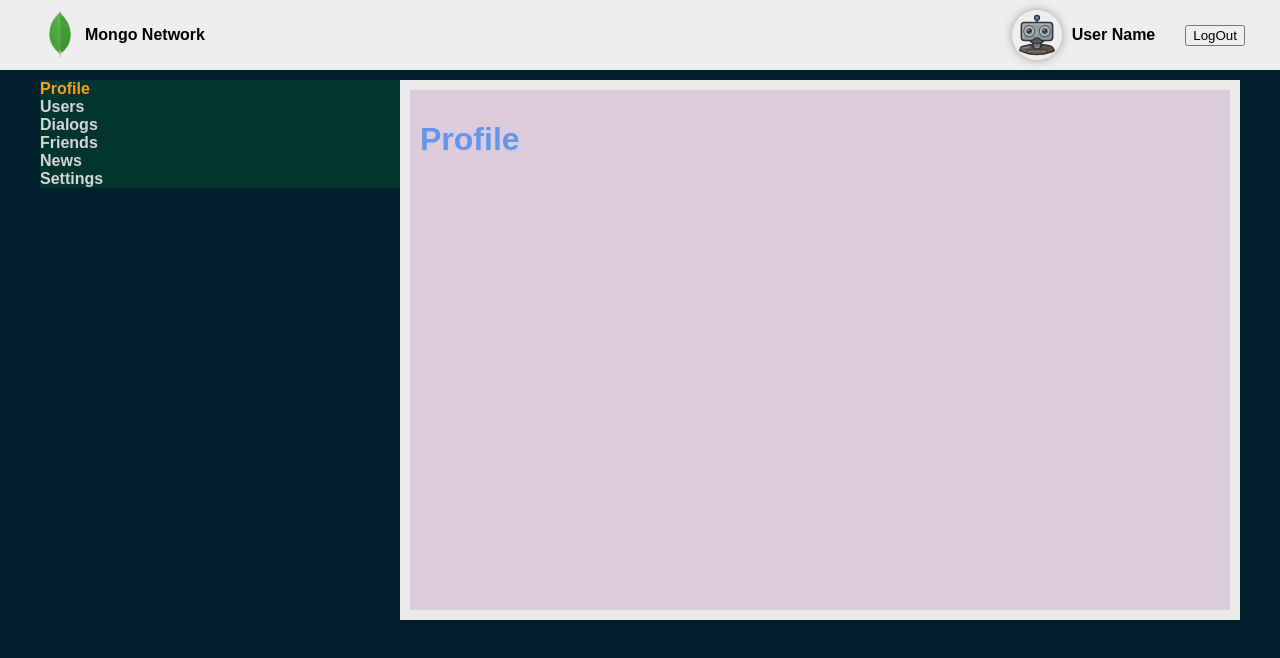
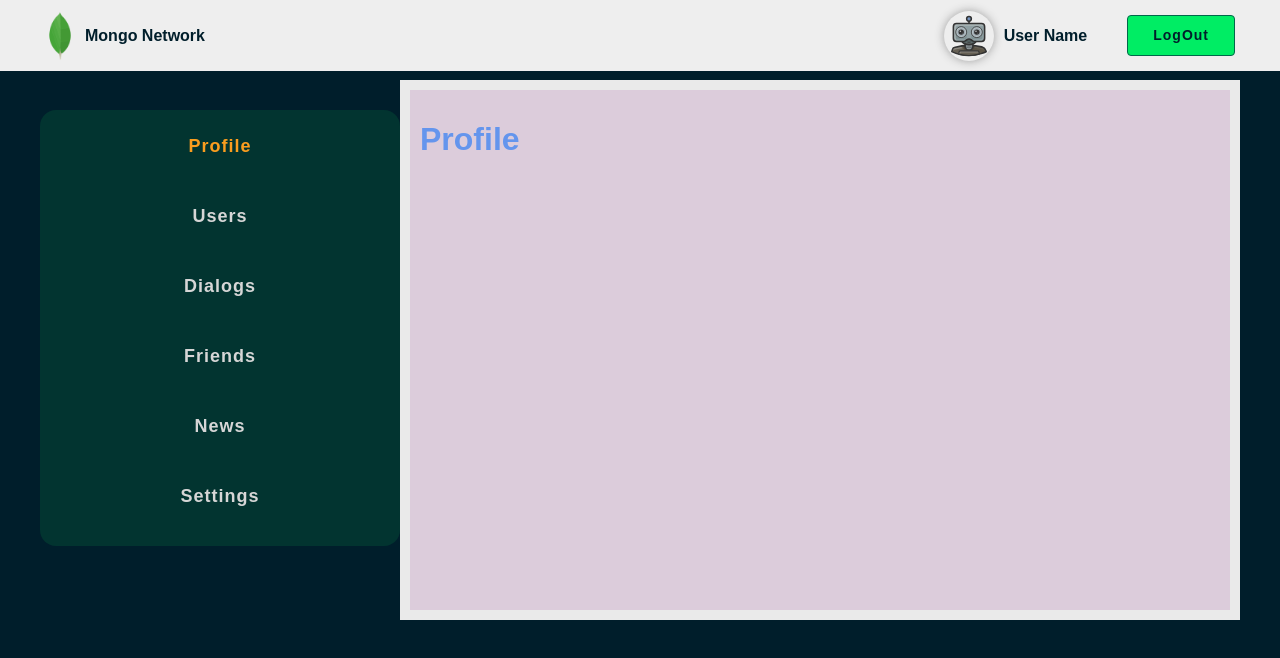
Before and after one commit to i-pavka/SocialNetwork, a React (Create React App) app: page /#/profile in a window 1280 px wide. Shown: the top 658 px of the page. Built offline with nearby package versions, Linux system fonts and the light colour scheme.

Commit message:
added Navbar

```diff
--- a/src/index.scss
+++ b/src/index.scss
@@ -12,6 +12,12 @@ a {
   text-decoration: none;
 }
 
+li, ul {
+  list-style: none;
+  margin: 0;
+  padding: 0;
+}
+
 button {
   cursor: pointer;
 }
@@ -19,11 +25,13 @@ button {
 :root {
   // Color
   --color-heading: #FCFCFC;
+  --color-heading-1: #001e2b;
   --color-paragraph: #D6D6D6;
   --color-border: #383838;
   --color-bg-1: #001E2B;
   --color-bg-2: #023430;
   --color-bg-3: #00684A;
+  --color-bg-4: #00ed64;
   --color-surface-1: #3a4750;
   --color-surface-2: #f6c90e;
   --color-surface-3: #eeeeee;
--- a/src/sc1-main/m1-ui/Main/Main.module.scss
+++ b/src/sc1-main/m1-ui/Main/Main.module.scss
@@ -7,4 +7,5 @@
 
 .mainBlock {
   background-color: var(--color-bg-3);
+  border-radius: 16px;
 }
--- a/src/sc1-main/m1-ui/Main/Main.tsx
+++ b/src/sc1-main/m1-ui/Main/Main.tsx
@@ -9,7 +9,9 @@ export const Main = () => {
     <>
       <Header/>
       <div className={s.mainContainer}>
-        <Navbar/>
+        <aside>
+          <Navbar/>
+        </aside>
         <SelfRouter/>
       </div>
     </>
--- /dev/null
+++ b/src/sc1-main/m1-ui/common/components/Button/Button.module.scss
@@ -0,0 +1,84 @@
+.btnStyle {
+  position: relative;
+  align-items: center;
+  color: var(--color-heading-1);
+  background: var(--color-bg-4);
+  font-size: 14px;
+  font-weight: 600;
+  letter-spacing: 1px;
+  line-height: 19px;
+  margin: 5px 10px;
+  padding: 10px 25px 10px 25px;
+  text-align: center;
+  transition: all .3s;
+  cursor: pointer;
+  border: 1px solid #00684A;
+  border-radius: 4px;
+}
+
+.spinner {
+  color: transparent;
+}
+
+.spinner::after {
+  content: "";
+  position: absolute;
+  top: 0;
+  left: 0;
+  right: 0;
+  bottom: 0;
+  height: 18px;
+  width: 18px;
+  margin: auto;
+  border: 2px solid #ECECF9;
+  border-radius: 50%;
+  border-left-color: transparent;
+  border-right-color: transparent;
+  animation: my_spinner 800ms infinite linear;
+  -webkit-animation: my_spinner 800ms infinite linear;
+  -moz-animation: my_spinner 800ms infinite linear;
+}
+
+.btnStyle:hover {
+  border-radius: 19px;
+}
+
+.btnStyle:disabled {
+  background: var(--color-bg-3);
+  cursor: auto;
+}
+
+.red {
+  background: #ef0c0c;
+
+  color: white;
+}
+
+.red:hover {
+  background: #f63b3b;
+}
+
+.red:disabled {
+  background: #c22b2b;
+  cursor: auto;
+}
+
+@keyframes my_spinner {
+  100% {
+    transform: rotate(360deg);
+  }
+}
+
+@-webkit-keyframes my_spinner {
+  100% {
+    -webkit-transform: rotate(360deg);
+    transform: rotate(360deg);
+  }
+}
+
+@-moz-keyframes my_spinner {
+  100% {
+    -moz-transform: rotate(360deg);
+    transform: rotate(360deg);
+  }
+}
--- /dev/null
+++ b/src/sc1-main/m1-ui/common/components/Button/Button.tsx
@@ -0,0 +1,25 @@
+import React, {ButtonHTMLAttributes, DetailedHTMLProps} from 'react'
+import s from './Button.module.scss';
+
+type DefaultButtonPropsType = DetailedHTMLProps<ButtonHTMLAttributes<HTMLButtonElement>, HTMLButtonElement>
+
+type ButtonLoadPropsType = DefaultButtonPropsType & {
+  red?: boolean
+  isSpinner?: boolean;
+}
+
+export const Button: React.FC<ButtonLoadPropsType> = (
+  {
+    red,
+    isSpinner,
+    className,
+    ...restProps
+  }
+) => {
+
+  const finalStyle = `${s.btnStyle} ${isSpinner ? s.spinner : ''} ${red ? s.red : ""} ${className ? className : ""}`;
+
+  return (
+    <button className={finalStyle} disabled={isSpinner} {...restProps}/>
+  )
+};
--- a/src/sc2-features/f3-header/ui/Header.module.scss
+++ b/src/sc2-features/f3-header/ui/Header.module.scss
@@ -13,6 +13,7 @@
       display: flex;
       justify-content: space-between;
       align-items: center;
+      color: var(--color-heading-1);
       padding: 5px;
       .logoHeader {
         display: flex;
--- a/src/sc2-features/f3-header/ui/Header.tsx
+++ b/src/sc2-features/f3-header/ui/Header.tsx
@@ -1,9 +1,8 @@
 import React from 'react';
 import s from './Header.module.scss';
 import {ReactComponent as DefaultAva} from '../../../assets/img/robot_ava.svg';
-import {NavLink} from "react-router-dom";
-import {PATH} from "../../../sc1-main/m1-ui/Main/routes/SelfRouterы";
 import logoIcon from '../../../assets/img/mongo.png';
+import {Button} from "../../../sc1-main/m1-ui/common/components/Button/Button";
 
 export const Header = () => {
 
@@ -20,7 +19,7 @@ export const Header = () => {
               <DefaultAva className={s.defaultAva}/>
               <span>User Name</span>
             </div>
-            <button>LogOut</button>
+            <Button>LogOut</Button>
           </div>
         </div>
       </div>
--- a/src/sc2-features/f4-navbar/ui/Navbar.module.scss
+++ b/src/sc2-features/f4-navbar/ui/Navbar.module.scss
@@ -1,8 +1,23 @@
 .navbarMain {
-  display: flex;
-  flex-direction: column;
+  font-size: 18px;
+  font-weight: 600;
+  color: var(--color-paragraph);
+  width: 100%;
+  margin-top: 30px;
+  margin-bottom: 20px;
+  letter-spacing: 1px;
   background-color: var(--color-bg-2);
-  color: var(--color-paragraph);
+  border-radius: 16px;
+  text-align: center;
+}
+
+.navbarList {
+  padding-top: 16px;
+}
+
+.navbarListItem {
+  min-height: 50px;
+  padding: 10px;
 }
 
 .navItem {
--- a/src/sc2-features/f4-navbar/ui/Navbar.tsx
+++ b/src/sc2-features/f4-navbar/ui/Navbar.tsx
@@ -6,26 +6,27 @@ import {NavLink} from "react-router-dom";
 export const Navbar = () => {
 
   return (
-    <aside>
-      <div className={s.navbarMain}>
+      <nav className={s.navbarMain}>
+        <ul className={s.navbarList}>
           <SelfNavLink urlPath={PATH.PROFILE} title={'Profile'}/>
           <SelfNavLink urlPath={PATH.USERS} title={'Users'}/>
           <SelfNavLink urlPath={PATH.DIALOGS} title={'Dialogs'}/>
           <SelfNavLink urlPath={PATH.FRIENDS} title={'Friends'}/>
           <SelfNavLink urlPath={PATH.NEWS} title={'News'}/>
           <SelfNavLink urlPath={PATH.SETTINGS} title={'Settings'}/>
-
-      </div>
-    </aside>
+        </ul>
+      </nav>
   );
 };
 
 const SelfNavLink = ({urlPath, title}: { urlPath: string, title: string }) => {
   return (
+    <li className={s.navbarListItem}>
       <NavLink to={urlPath}>
         {({isActive}) => (
           <span className={isActive ? `${s.navItem} ${s.active}` : s.navItem}>{title}</span>
         )}
       </NavLink>
+    </li>
   )
 }
```
Lines whose indentation alone changed are shown as unchanged.
